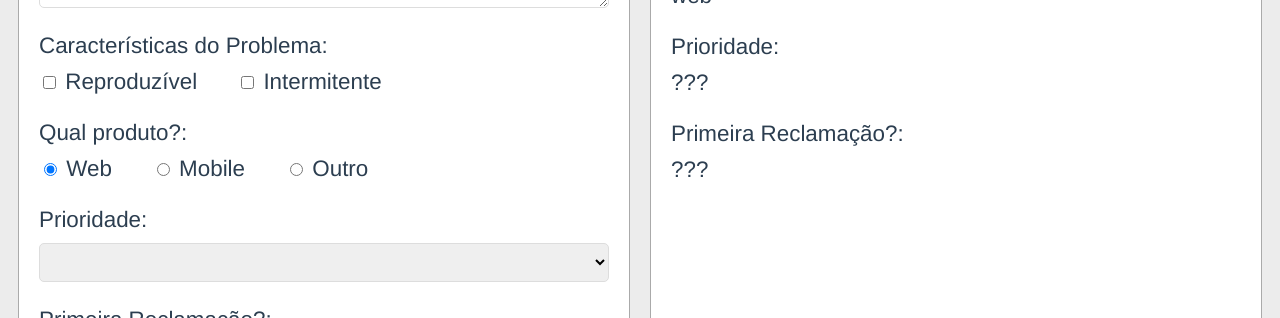
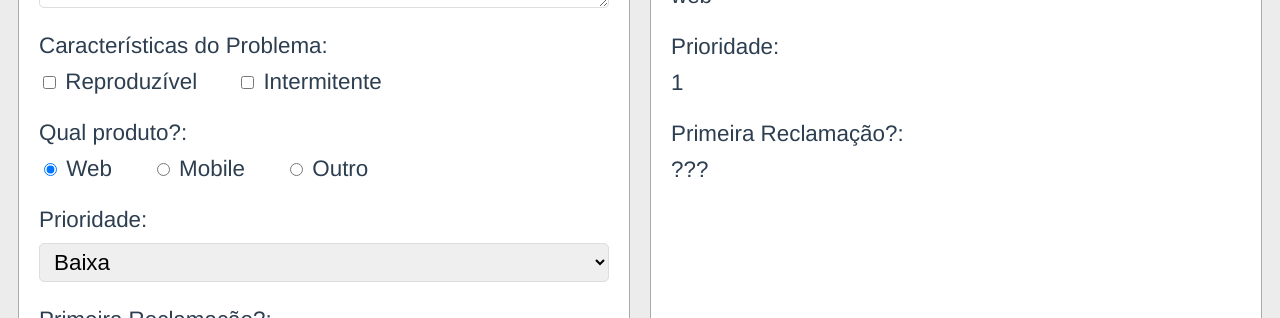
Before and after one commit to josemalcher/CODE3R-Curso-VueJS-2-O-Guia-Completo-incl-Vue-Router-Vuex, a Vue app in the folder Secao-11-ManipulandoEntrada-de-UsuariocomFormularios/formulario-exercicios/: page / in a window 1280 px wide. Shown: the part 634-952 px from the top of the page. Built offline with nearby package versions, Linux system fonts and the light colour scheme.

Commit message:
Seção 11 - 173. Manipulando Combobox com <select> e <option>

```diff
--- a/Secao-11-ManipulandoEntrada-de-UsuariocomFormularios/formulario-exercicios/src/App.vue
+++ b/Secao-11-ManipulandoEntrada-de-UsuariocomFormularios/formulario-exercicios/src/App.vue
@@ -30,8 +30,12 @@
           <span><input type="radio" value="outro" v-model="user.produto"> Outro</span>
         </Rotulo>
         <Rotulo nome="Prioridade">
-          <select name="" id="">
-            <option></option>
+          <select v-model="prioridade">
+            <option v-for="prioridade in prioridades"
+                    :key="prioridade.codigo"
+                    :value="prioridade.codigo"
+                    :selected="prioridade.codigo === 2"
+            >{{prioridade.nome}}</option>
           </select>
         </Rotulo>
         <Rotulo nome="Primeira Reclamação?">
@@ -68,7 +72,7 @@
           <span>{{ user.produto }}</span>
         </Rotulo>
         <Rotulo nome="Prioridade">
-          <span>???</span>
+          <span>{{ prioridade }}</span>
         </Rotulo>
         <Rotulo nome="Primeira Reclamação?">
           <span>???</span>
@@ -94,7 +98,13 @@
         mensagem: '',
         caracteristicas: [],
         produto: 'web'
-      }
+      },
+      prioridade: 1,
+      prioridades: [
+        {codigo: 1, nome: 'Baixa'},
+        {codigo: 2, nome: 'Moderada'},
+        {codigo: 3, nome: 'Alta'}
+      ]
     }
   }
 }
```
